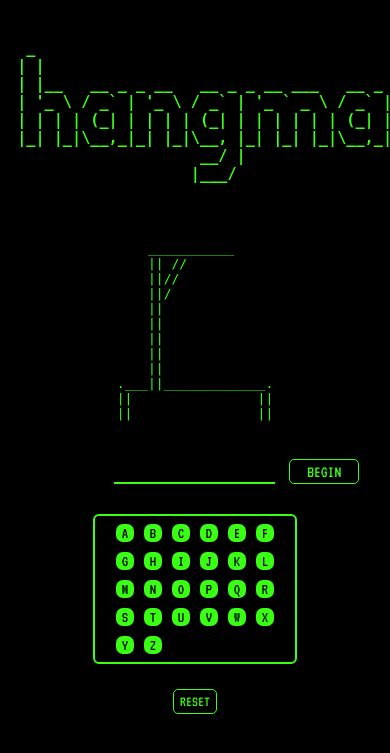
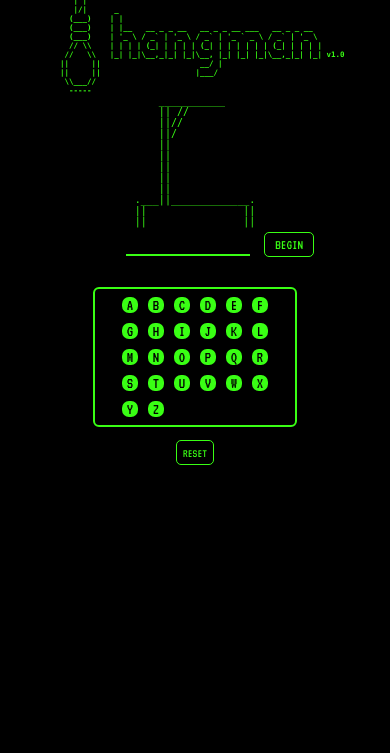
Before and after one commit to ntartaro/hangman, a PHP site: page / in a window 390 px wide; the page is wider, and only the part inside the window is pictured. Shown: the top 753 px of that part. Run offline with PHP 8.4, Linux system fonts and the light colour scheme.

Commit message:
mobile styling

```diff
--- a/script.js
+++ b/script.js
@@ -77,7 +77,7 @@ resetButton.addEventListener('click', function(e) {
 			document.querySelectorAll('.alphabet')[i].style.background = '#39ff14'
 			document.querySelectorAll('.alphabet')[i].style.color = 'black'
 		}
-		// while (remove.hasChildNodes()) {  										// Deletes answer boxes
+		// while (remove.hasChildNodes()) {  										// Older version of deletes answer boxes, keeping just in case
   		//   remove.removeChild(remove.firstChild)
 		// }
 	}
@@ -180,12 +180,14 @@ letterButton.addEventListener('click', function(e) {
 
 	}
 
-	// document.querySelectorAll('.answers').forEach(function (e) {
-	// 	if (e.value !== '') {
-	// 		e.style.color = '#39ff14'
-	// 		e.style.background = 'black'
-	// 	}
-	// })
+	document.querySelectorAll('.answers').forEach(function (e) {
+		if (e.value !== '') {
+			for (i = 0; i < document.querySelectorAll('.alphabet').length; i++) {
+				document.querySelectorAll('.alphabet')[i].style.color = '#39ff14'
+				document.querySelectorAll('.alphabet')[i].style.background = 'black'
+			}
+		}
+	})
 
 	// for (i = 0; i < document.querySelectorAll('.answers').length; i ++) {
 	// 	if (document.querySelectorAll('.answers')[i].value !== '') {
--- a/style.css
+++ b/style.css
@@ -182,9 +182,6 @@ main {
 	"d d d d d d"
 	"d d d d d d";
 /*	". . d d . .";*/
-/*	grid-template-rows: 5;
-	grid-template-columns: 6;
-	grid-template: repeat(6, 1fr) / repeat(6, 1fr); */
 }
 
 /*Clickable letter buttons*/
@@ -200,3 +197,51 @@ main {
 	width: 18px;
 	height: 18px;
 }
+
+
+@media screen and (max-width: 640px) {
+  h3 {
+  	font-size: 7.5px;
+  }
+
+  .gallow-wrapper {
+  	font-size: 10px;
+  }
+
+  main {
+  	margin-left: 50px;
+  }
+  .data {
+  	width: 120px;
+  }
+
+  .inputButton {
+  	width: 50px;
+  	font-size: 14px;
+  }
+
+  .answersGoHere {
+  	margin-top: -10px;
+  	margin-bottom: -20px;
+  }
+
+  .answers {
+  	width: 8.5px;
+  	height: 8.5px;
+	font-size: 18px;
+	padding: 5px;
+  }
+
+  .reset {
+  	margin-top: 3px;
+  }
+
+  .rest {
+  	font-size: 12px;
+  }
+
+  .alphabet {
+  	height: 16px;
+  	width: 16px;
+  }
+}
```
